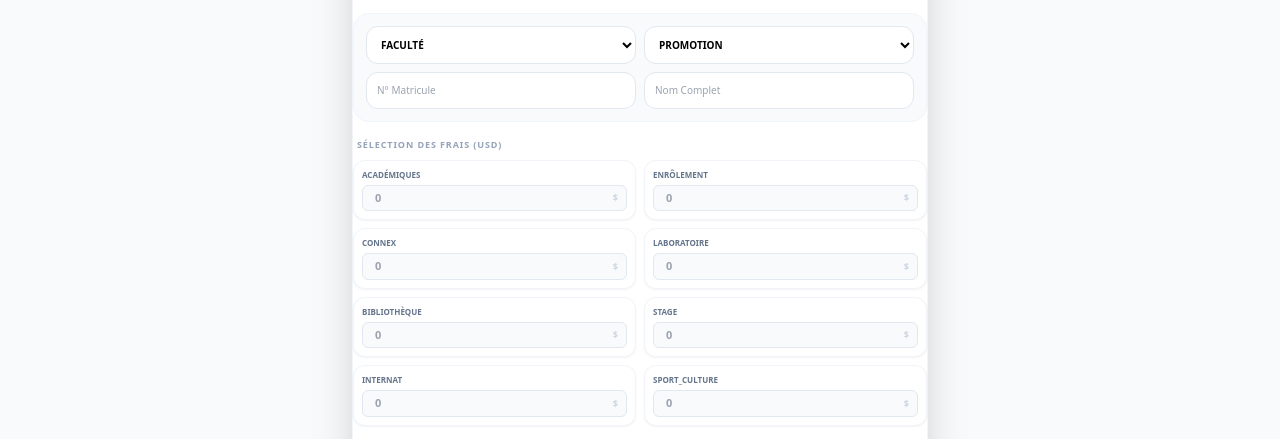
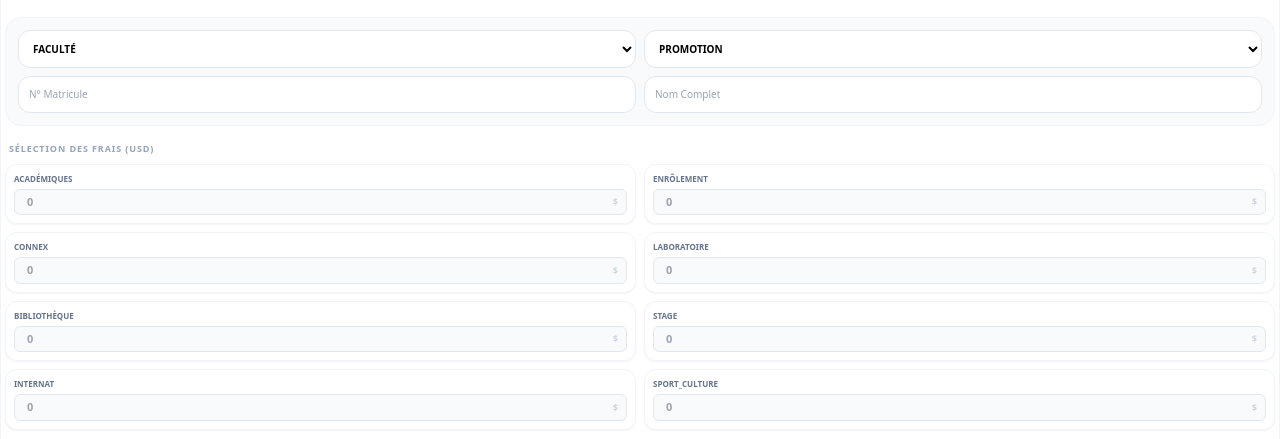
Before and after one commit to vestael/Vestapay, a plain HTML site: page index.html in a window 1280 px wide. Shown: the part 144-583 px from the top of the page. Drawn offline with nearby package versions, Linux system fonts and the light colour scheme.

Commit message:
Adjust main and div class properties in index.html

```diff
--- a/index.html
+++ b/index.html
@@ -9,8 +9,8 @@
 </head>
 <body class="bg-slate-50 min-h-screen font-sans antialiased">
 
-    <main class="max-w-xl mx-auto py-auto px-auto">
-        <div class="bg-white rounded-[2rem] shadow-2xl p-o border border-slate-100">
+    <main class="max-w-auto mx-auto py-auto px-auto">
+        <div class="bg-white rounded-[2rem] shadow-2xl p-1 border border-slate-100">
 
             <div class="text-center mb-5">
                 <div class="flex justify-center mb-2">
```
